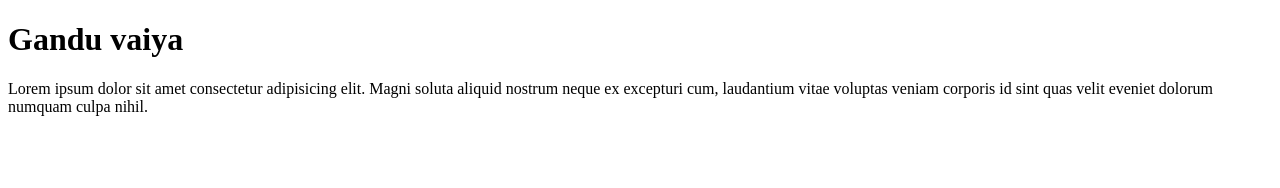
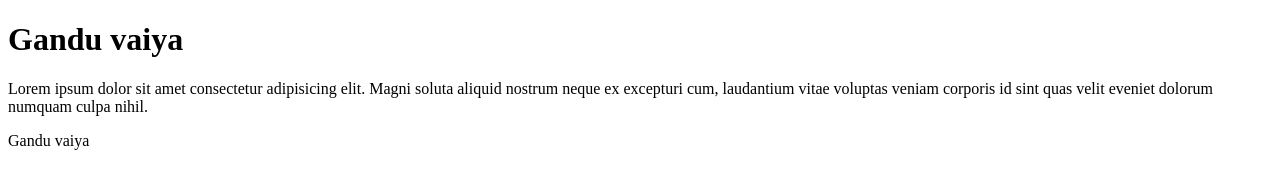
Before and after one commit to asadmilton/first-project, a plain HTML site: page index.html in a window 1280 px wide. Drawn offline with Linux system fonts and the light colour scheme.

Commit message:
Update index.html

```diff
--- a/index.html
+++ b/index.html
@@ -9,5 +9,6 @@
 <body>
     <h1>Gandu vaiya</h1>
     <p>Lorem ipsum dolor sit amet consectetur adipisicing elit. Magni soluta aliquid nostrum neque ex excepturi cum, laudantium vitae voluptas veniam corporis id sint quas velit eveniet dolorum numquam culpa nihil.</p>
+   <p> Gandu vaiya</p>
 </body>
 </html>
```
